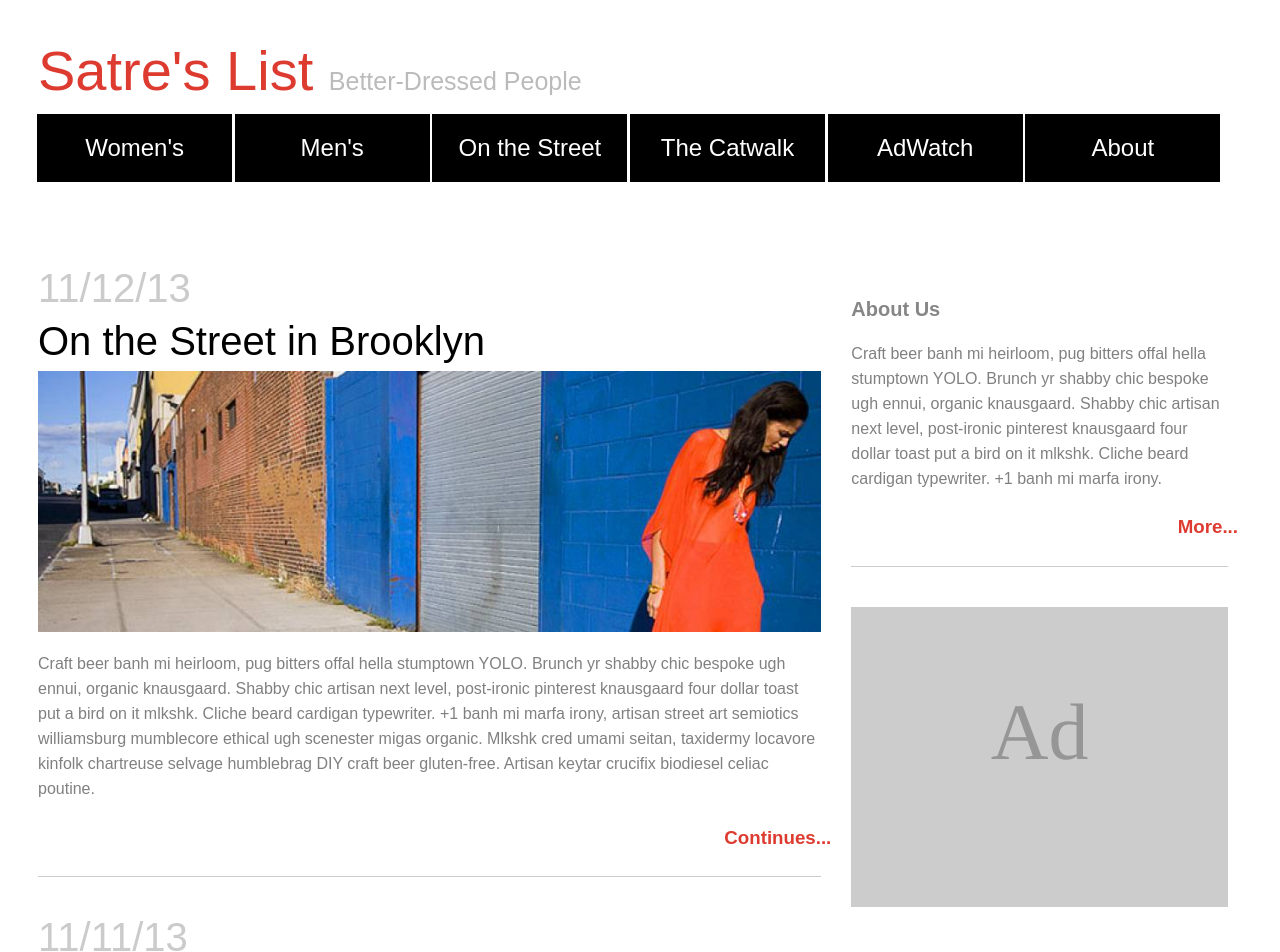
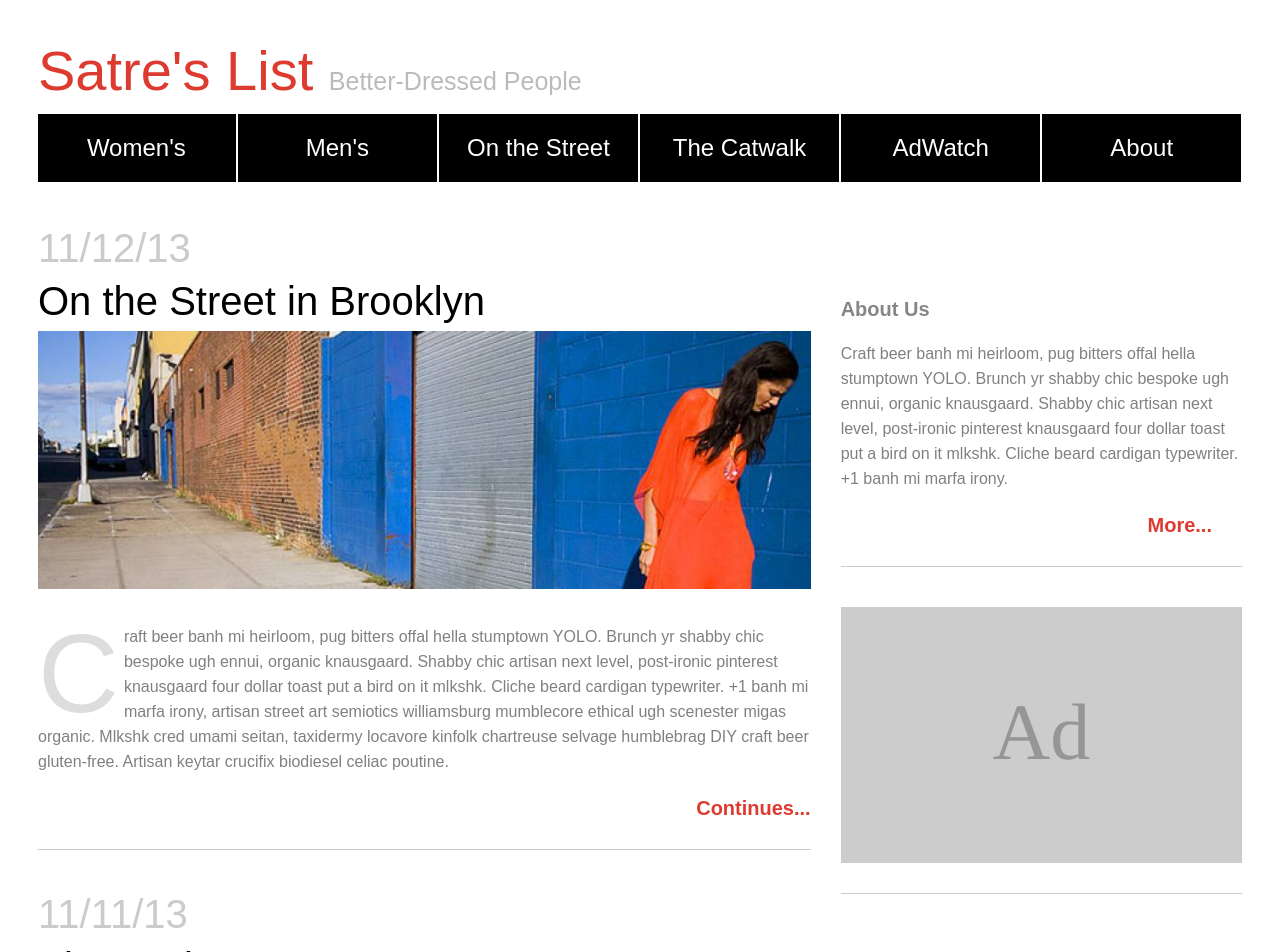
Before and after one commit to PhuGazie/FashionBlog, a plain HTML site: page index.html in a window 1280 px wide. Shown: the top 952 px of the page. Drawn offline with Linux system fonts and the light colour scheme.

Commit message:
Initial commit

```diff
--- a/index.html
+++ b/index.html
@@ -7,7 +7,7 @@
 
   </head>
   <body>
-
+    <div class="container">
     	<div class="page-title">Satre's List <span class="byline">Better-Dressed People</span>
     	</div>
 
@@ -26,8 +26,8 @@
         <h2 class="date-style">11/12/13</h2>
         <h2 class="article-title">On the Street in Brooklyn</h2>
         <div class="image"><img class="photo" src="fashion_photo.jpeg" /></div>
-      <div class="article-content">Craft beer banh mi heirloom, pug bitters offal hella stumptown YOLO. Brunch yr shabby chic bespoke ugh ennui, organic knausgaard. Shabby chic artisan next level, post-ironic pinterest knausgaard four dollar toast put a bird on it mlkshk. Cliche beard cardigan typewriter. +1 banh mi marfa irony, artisan street art semiotics williamsburg mumblecore ethical ugh scenester migas organic. Mlkshk cred umami seitan, taxidermy locavore kinfolk chartreuse selvage humblebrag DIY craft beer gluten-free. Artisan keytar crucifix biodiesel celiac poutine.</div>
-      <div class="continue"><h3 class="continue-link">Continues...</h3></div>
+        <div class="article-content"><p class="drop-cap">Craft beer banh mi heirloom, pug bitters offal hella stumptown YOLO. Brunch yr shabby chic bespoke ugh ennui, organic knausgaard. Shabby chic artisan next level, post-ironic pinterest knausgaard four dollar toast put a bird on it mlkshk. Cliche beard cardigan typewriter. +1 banh mi marfa irony, artisan street art semiotics williamsburg mumblecore ethical ugh scenester migas organic. Mlkshk cred umami seitan, taxidermy locavore kinfolk chartreuse selvage humblebrag DIY craft beer gluten-free. Artisan keytar crucifix biodiesel celiac poutine.</p></div>
+        <div class="continue"><a href="#" class="continue-link">Continues...</a></div>
         <div class="divider"></div>
 
       </div>
@@ -35,7 +35,7 @@
       <div class="col-4">
         <div class="side-bar-title">About Us</div>
         <div class="article-content">Craft beer banh mi heirloom, pug bitters offal hella stumptown YOLO. Brunch yr shabby chic bespoke ugh ennui, organic knausgaard. Shabby chic artisan next level, post-ironic pinterest knausgaard four dollar toast put a bird on it mlkshk. Cliche beard cardigan typewriter. +1 banh mi marfa irony.</div>
-      <div class="continue"><h3 class="continue-link">More...</h3></div>
+        <div class="continue"><a href="#" class="continue-link">More...</a></div>
         <div class="divider"></div>
       </div>
 
@@ -51,8 +51,8 @@
         <h2 class="date-style">11/11/13</h2>
         <h2 class="article-title">Vintage in Vogue</h2>
         <div class="image"><img class="photo" src="fashion_photo2.jpeg" /></div>
-      <div class="article-content">Franzen food truck ennui scenester mixtape fingerstache. Pickled artisan single-origin coffee, ramps photo booth church-key chillwave keytar flexitarian gluten-free meggings bitters bushwick. Selvage scenester pork belly, chicharrones lomo kinfolk knausgaard kitsch banh mi master cleanse actually. Venmo waistcoat lo-fi chillwave, squid cliche XOXO humblebrag aesthetic yuccie intelligentsia dreamcatcher. Venmo microdosing forage readymade. Tousled photo booth everyday carry health goth literally. Neutra gastropub messenger bag tilde semiotics, pop-up vinyl try-hard synth banh mi.</div>
-      <div class="continue"><h3 class="continue-link">Continues...</h3></div>
+        <div class="article-content"><p class="drop-cap">Franzen food truck ennui scenester mixtape fingerstache. Pickled artisan single-origin coffee, ramps photo booth church-key chillwave keytar flexitarian gluten-free meggings bitters bushwick. Selvage scenester pork belly, chicharrones lomo kinfolk knausgaard kitsch banh mi master cleanse actually. Venmo waistcoat lo-fi chillwave, squid cliche XOXO humblebrag aesthetic yuccie intelligentsia dreamcatcher. Venmo microdosing forage readymade. Tousled photo booth everyday carry health goth literally. Neutra gastropub messenger bag tilde semiotics, pop-up vinyl try-hard synth banh mi.</p></div>
+        <div class="continue"><a class="continue-link" href="#">Continues...</a></div>
         <div class="divider"></div>
       </div>
 
@@ -88,5 +88,6 @@
       </nav>
 
       <div class="col-8 copyright">&copy; 2013 Valet Industries, Inc.<div>
+    </div>
   </body>
 </html>
--- a/style.css
+++ b/style.css
@@ -1,7 +1,12 @@
 body {
   font-family: sans-serif;
   padding: 30px;
-  width: 100%;
+
+}
+
+.container {
+  overflow: hidden;
+
 }
 
 /*------------Begin header----------------*/
@@ -18,22 +23,20 @@ body {
 	font-size: 25px;
 }
 
-ul {
-	list-style-type:none;
-	padding:0;
-}
 
 /*------------End header----------------*/
 
 /*------------Begin nav----------------*/
+
 nav {
   width: 100%;
 }
 
-.nav-style ul{
-  padding: 0;
+
+nav ul {
+	list-style-type:none;
+	padding:0;
 }
-
 .nav-style li {
   font-size: 1.5em;
   display: inline-block;
@@ -53,12 +56,16 @@ nav {
   text-decoration: none;
 }
 
+.nav-style a:hover {
+  color: red;
+}
+
 /*------------End Nav----------------*/
 
 /*------------Begin Article Container----------------*/
 
 
-*, *:after, *:before {
+/**, *:after, *:before {
   -webkit-box-sizing: border-box;
   -moz-box-sizing: border-box;
   box-sizing: border-box;
@@ -70,20 +77,24 @@ nav {
 }
 
 [class*='col-']:last-of-type {
-  padding-right:30px;
-}
+  padding-right:0px;
+}*/
 
 .col-8 {
+  float: left;
   width: 66.66666%;
   box-sizing: border-box;
   position: relative;
+  padding-right: 30px;
 }
 
 .col-4 {
+  float: left;
   width: 33.333333%;
+  position: relative;
   box-sizing: border-box;
-  float: right;
-  position: relative;
+  padding-left: 0px;
+
 }
 
 h2 {
@@ -95,7 +106,7 @@ h2 {
 .date-style {
   font-size: 2.5em;
   color: #CBCBCB;
-  margin-top: 40px;
+  margin-top: 0;
 }
 
 .photo {
@@ -117,20 +128,43 @@ h2 {
   line-height: 25px;
 }
 
+.article-content:first-child:first-letter{
+  color: #CBCBCB;
+  font-size: 4em;
+  margin: 3px;
+}
+
+p.drop-cap:first-child:first-letter {
+  float: left;
+  font-size: 7em;
+  color: #DDDDDD;
+  margin: 20px 5px 5px 0px;
+  font-weight: lighter;
+  line-height: 60px;
+}
+
 .continue {
   margin-top: 75px;
 }
 
 .continue-link {
   color: #DE3B30;
+  font-size: 1.25em;
   font-weight: bold;
   position: absolute;
   bottom: 0;
   right: 0;
   padding: 20px;
+  margin-right: 10px;
+  margin-bottom: 20px;
+  text-decoration: none;
   }
 
-  .side-bar-title {
+.continue-link a:hover {
+    text-decoration: underline;
+  }
+
+.side-bar-title {
     color: #868686;
     font-weight: bold;
     margin-top: 60px;
@@ -141,18 +175,18 @@ h2 {
   .divider {
     width: 100%;
     border-top: #cccccc 1px solid;
-    margin-top: 50px;
+    margin-top: 30px;
     margin-bottom: 10px;
   }
 
   .ad-space {
     width: 100%;
-    height: 300px;
     background-color: #cccccc;
     text-align: center;
     margin-top: 30px;
     margin-bottom: 10px;
     padding-top: 60px;
+    padding-bottom: 60px;
     }
 
 .ad-text {
@@ -160,12 +194,12 @@ h2 {
   font-family: times, serif;
   color: #969696;
   margin-top: 20px;
-
+  margin-bottom: 25px;
 }
 
 
 .popular-list {
-  color: #DE3B30;
+  color: #969696;
   font-size: 1.1em;
   line-height: 25px;
   list-style: disc;
@@ -176,7 +210,10 @@ h2 {
   font-size: 1.1em;
   line-height: 25px;
   text-decoration: none;
+}
 
+.popular-list a:hover {
+  text-decoration: underline;
 }
 
 .popular-list ul li {
@@ -185,10 +222,6 @@ h2 {
   line-height: 25px;
   list-style: disc;
 }
-/*p:first-child:first-letter {
-  color: #CBCBCB;
-  font-size: 4em;
-  margin: 3px;*/
 
 /*-------------------Begin Footer Links -------------------*/
 
@@ -197,6 +230,10 @@ h2 {
   padding: 0px;
   text-decoration: none;
   }
+
+.footer-nav a:hover {
+  text-decoration: underline;
+}
 
 .footer-nav li {
   display: inline;
```
Lines whose indentation alone changed are shown as unchanged.
